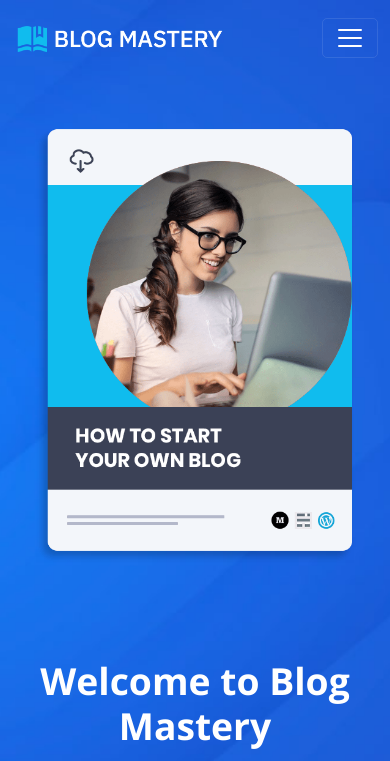
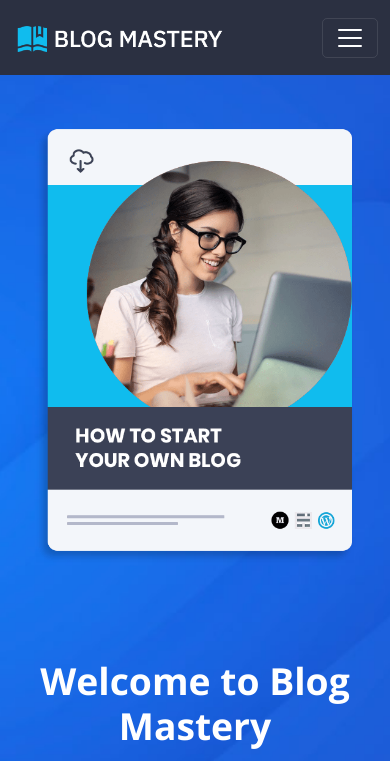
Before and after one commit to YoussefGaafar/Ebook-Website, a website: page index.html in a window 390 px wide. Shown: the top 761 px of the page. Drawn offline with nearby package versions, Linux system fonts and the light colour scheme; files that its build step writes are made by us from their sources.

Commit message:
⛏ FIX: Navbar on Mobile/Tablets Screens

```diff
--- a/scss/styles.scss
+++ b/scss/styles.scss
@@ -72,7 +72,11 @@
   }
 }
 
-@media (max-width: 990px) {
+@media (max-width: 992px) {
+  .navbar {
+    background: var(--bs-dark);
+  }
+
   ul.navbar-nav {
     display: flex;
     justify-content: center;
```
